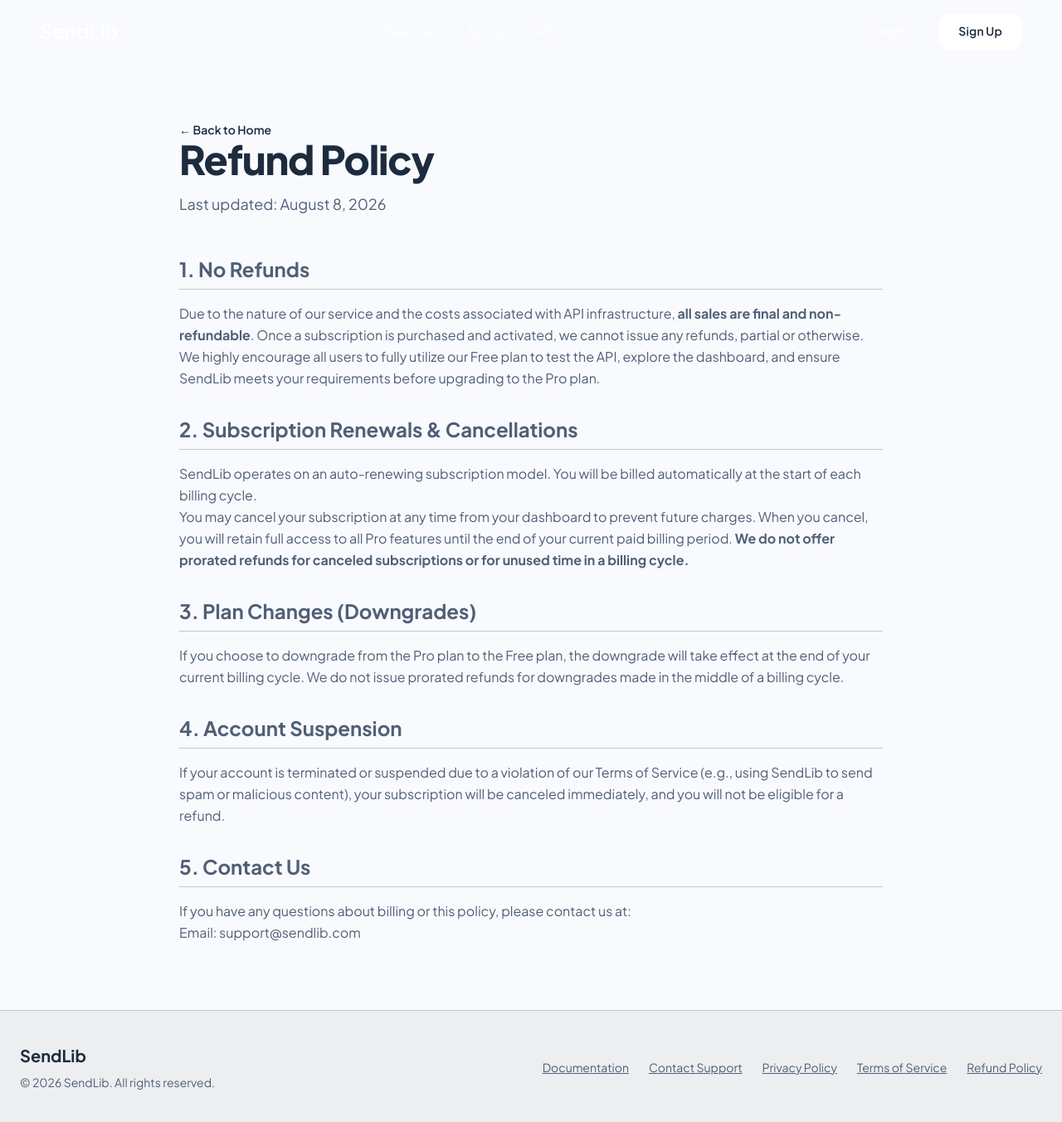
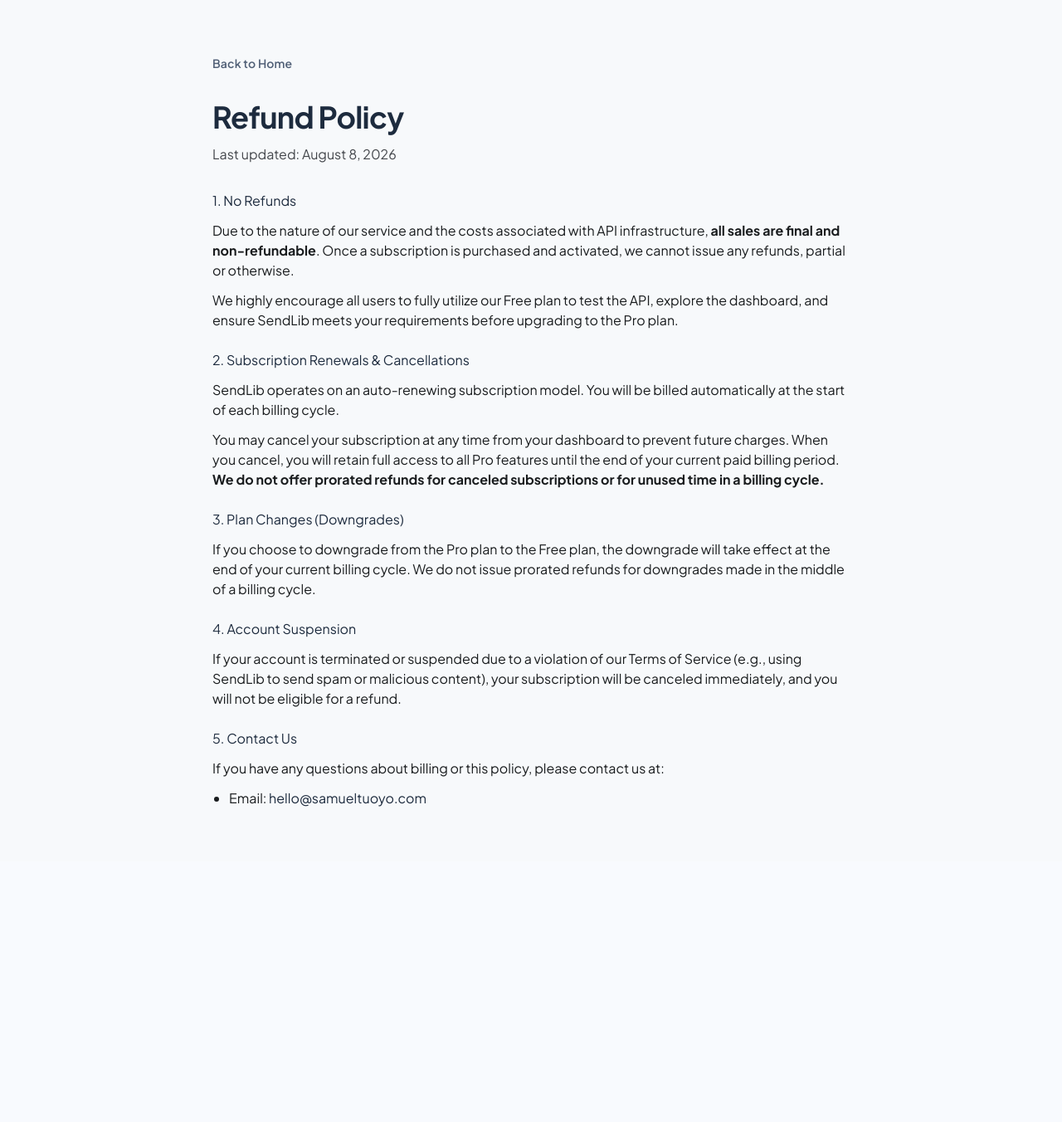
Before and after one commit to samueltuoyo15/send-liberty, a Next.js app: page /refund in a window 1280 px wide. Shown: the whole page at 83% size. After the commit the page ends 1038 px from the top, so only its background shows below. Built offline with nearby package versions, Linux system fonts and the light colour scheme.

Commit message:
docs: remove arrows from back links on legal pages, and rewrite refund policy to match new theme

```diff
--- a/app/privacy-policy/page.tsx
+++ b/app/privacy-policy/page.tsx
@@ -1,7 +1,6 @@
 import Link from "next/link";
 import type { Metadata } from "next";
 import { HugeiconsIcon } from "@hugeicons/react";
-import { ArrowLeft01Icon } from "@hugeicons/core-free-icons";
 
 export const metadata: Metadata = {
   title: "Privacy Policy | SendLib",
@@ -20,7 +19,6 @@
           href="/"
           className="inline-flex items-center gap-xs font-label-sm text-label-sm text-secondary hover:text-primary-sendlib transition-colors mb-8"
         >
-          <HugeiconsIcon icon={ArrowLeft01Icon} size={20} />
           Back to Home
         </Link>
 
--- a/app/refund/page.tsx
+++ b/app/refund/page.tsx
@@ -1,32 +1,35 @@
-import TopNavBar from "@/components/home/TopNavBar";
 import Link from "next/link";
-import { Metadata } from "next";
+import type { Metadata } from "next";
+import { HugeiconsIcon } from "@hugeicons/react";
 
 export const metadata: Metadata = {
   title: "Refund Policy | SendLib",
-  description: "SendLib Refund Policy and Satisfaction Guarantee",
+  description: "SendLib Refund Policy",
+  alternates: {
+    canonical: "https://sendlib.samueltuoyo.com/refund",
+  },
 };
 
 export default function RefundPolicy() {
   return (
-    <div className="min-h-screen bg-background flex flex-col font-sans">
-      <TopNavBar />
+    <div className="min-h-screen bg-background-sendlib text-on-background py-16 px-margin-mobile md:px-margin-desktop">
+      <div className="max-w-3xl mx-auto space-y-xl relative">
 
-      <main className="flex-1 max-w-4xl w-full mx-auto px-6 py-20 mt-16">
-        <div className="space-y-4 mb-12">
-          <Link href="/" className="text-primary-sendlib hover:underline text-sm font-semibold">
-            &larr; Back to Home
-          </Link>
-          <h1 className="text-4xl md:text-5xl font-extrabold tracking-tight text-primary-sendlib">
-            Refund Policy
-          </h1>
-          <p className="text-secondary text-lg">Last updated: {new Date().toLocaleDateString('en-US', { month: 'long', day: 'numeric', year: 'numeric' })}</p>
+        <Link
+          href="/"
+          className="inline-flex items-center gap-xs font-label-sm text-label-sm text-secondary hover:text-primary-sendlib transition-colors mb-8"
+        >
+          Back to Home
+        </Link>
+
+        <div className="space-y-sm">
+          <h1 className="font-headline-lg text-headline-lg text-primary-sendlib">Refund Policy</h1>
+          <p className="font-body-md text-on-surface-variant">Last updated: August 8, 2026</p>
         </div>
 
-        <div className="prose prose-slate prose-headings:text-primary-sendlib prose-a:text-indigo-600 max-w-none text-secondary leading-relaxed space-y-8">
-
-          <section>
-            <h2 className="text-2xl font-bold border-b border-outline-variant pb-2 mb-4">1. No Refunds</h2>
+        <div className="space-y-lg text-body-md font-body-md text-on-background">
+          <section className="space-y-sm">
+            <h2 className="font-headline-sm text-headline-sm text-primary-sendlib">1. No Refunds</h2>
             <p>
               Due to the nature of our service and the costs associated with API infrastructure, <strong>all sales are final and non-refundable</strong>. Once a subscription is purchased and activated, we cannot issue any refunds, partial or otherwise.
             </p>
@@ -35,8 +38,8 @@
             </p>
           </section>
 
-          <section>
-            <h2 className="text-2xl font-bold border-b border-outline-variant pb-2 mb-4">2. Subscription Renewals & Cancellations</h2>
+          <section className="space-y-sm">
+            <h2 className="font-headline-sm text-headline-sm text-primary-sendlib">2. Subscription Renewals & Cancellations</h2>
             <p>
               SendLib operates on an auto-renewing subscription model. You will be billed automatically at the start of each billing cycle.
             </p>
@@ -45,58 +48,32 @@
             </p>
           </section>
 
-          <section>
-            <h2 className="text-2xl font-bold border-b border-outline-variant pb-2 mb-4">3. Plan Changes (Downgrades)</h2>
+          <section className="space-y-sm">
+            <h2 className="font-headline-sm text-headline-sm text-primary-sendlib">3. Plan Changes (Downgrades)</h2>
             <p>
               If you choose to downgrade from the Pro plan to the Free plan, the downgrade will take effect at the end of your current billing cycle. We do not issue prorated refunds for downgrades made in the middle of a billing cycle.
             </p>
           </section>
 
-          <section>
-            <h2 className="text-2xl font-bold border-b border-outline-variant pb-2 mb-4">4. Account Suspension</h2>
+          <section className="space-y-sm">
+            <h2 className="font-headline-sm text-headline-sm text-primary-sendlib">4. Account Suspension</h2>
             <p>
               If your account is terminated or suspended due to a violation of our Terms of Service (e.g., using SendLib to send spam or malicious content), your subscription will be canceled immediately, and you will not be eligible for a refund.
             </p>
           </section>
 
-          <section>
-            <h2 className="text-2xl font-bold border-b border-outline-variant pb-2 mb-4">5. Contact Us</h2>
+          <section className="space-y-sm">
+            <h2 className="font-headline-sm text-headline-sm text-primary-sendlib">5. Contact Us</h2>
             <p>
               If you have any questions about billing or this policy, please contact us at:
             </p>
-            <ul>
-              <li>Email: <a href="mailto:support@sendlib.com">support@sendlib.com</a></li>
+            <ul className="list-disc pl-5 space-y-1">
+              <li>Email: <a href="mailto:hello@samueltuoyo.com" className="text-primary-sendlib hover:underline">hello@samueltuoyo.com</a></li>
             </ul>
           </section>
 
         </div>
-      </main>
-
-      <footer className="w-full mt-auto bg-surface-container border-t border-outline-variant">
-        <div className="flex flex-col md:flex-row justify-between items-center px-6 py-10 gap-6 max-w-7xl mx-auto">
-          <div className="flex flex-col gap-2 text-center md:text-left">
-            <div className="font-bold text-primary-sendlib text-xl">SendLib</div>
-            <p className="text-sm text-secondary">© 2026 SendLib. All rights reserved.</p>
-          </div>
-          <div className="flex flex-wrap justify-center gap-6">
-            <Link href="/docs" className="text-sm text-secondary hover:text-primary-sendlib transition-colors underline">
-              Documentation
-            </Link>
-            <a href="mailto:hello@samueltuoyo.com" className="text-sm text-secondary hover:text-primary-sendlib transition-colors underline">
-              Contact Support
-            </a>
-            <Link href="/privacy-policy" className="text-sm text-secondary hover:text-primary-sendlib transition-colors underline">
-              Privacy Policy
-            </Link>
-            <Link href="/terms-of-service" className="text-sm text-secondary hover:text-primary-sendlib transition-colors underline">
-              Terms of Service
-            </Link>
-            <Link href="/refund" className="text-sm text-secondary hover:text-primary-sendlib transition-colors underline">
-              Refund Policy
-            </Link>
-          </div>
-        </div>
-      </footer>
+      </div>
     </div>
   );
 }
--- a/app/terms-of-service/page.tsx
+++ b/app/terms-of-service/page.tsx
@@ -1,7 +1,6 @@
 import Link from "next/link";
 import type { Metadata } from "next";
 import { HugeiconsIcon } from "@hugeicons/react";
-import { ArrowLeft01Icon } from "@hugeicons/core-free-icons";
 
 export const metadata: Metadata = {
   title: "Terms of Service | SendLib",
@@ -20,7 +19,6 @@
           href="/"
           className="inline-flex items-center gap-xs font-label-sm text-label-sm text-secondary hover:text-primary-sendlib transition-colors mb-8"
         >
-          <HugeiconsIcon icon={ArrowLeft01Icon} size={20} />
           Back to Home
         </Link>
 
```
